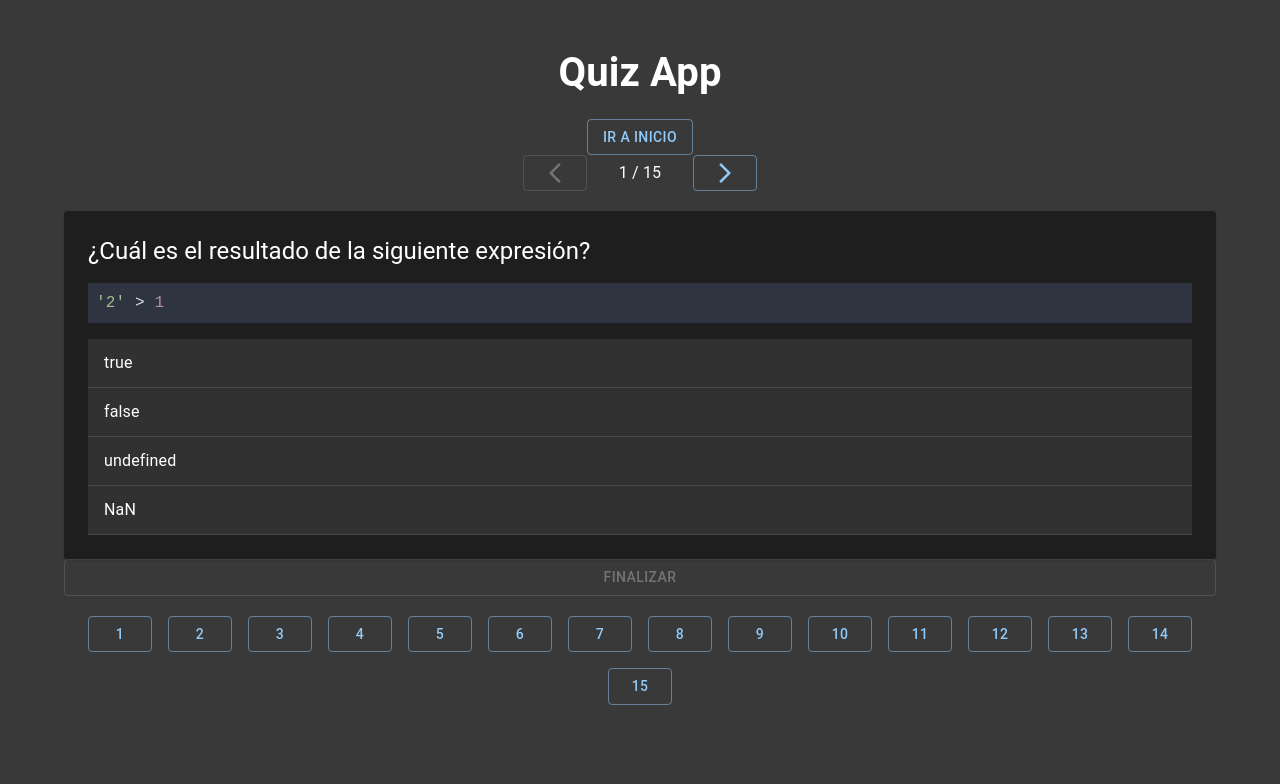
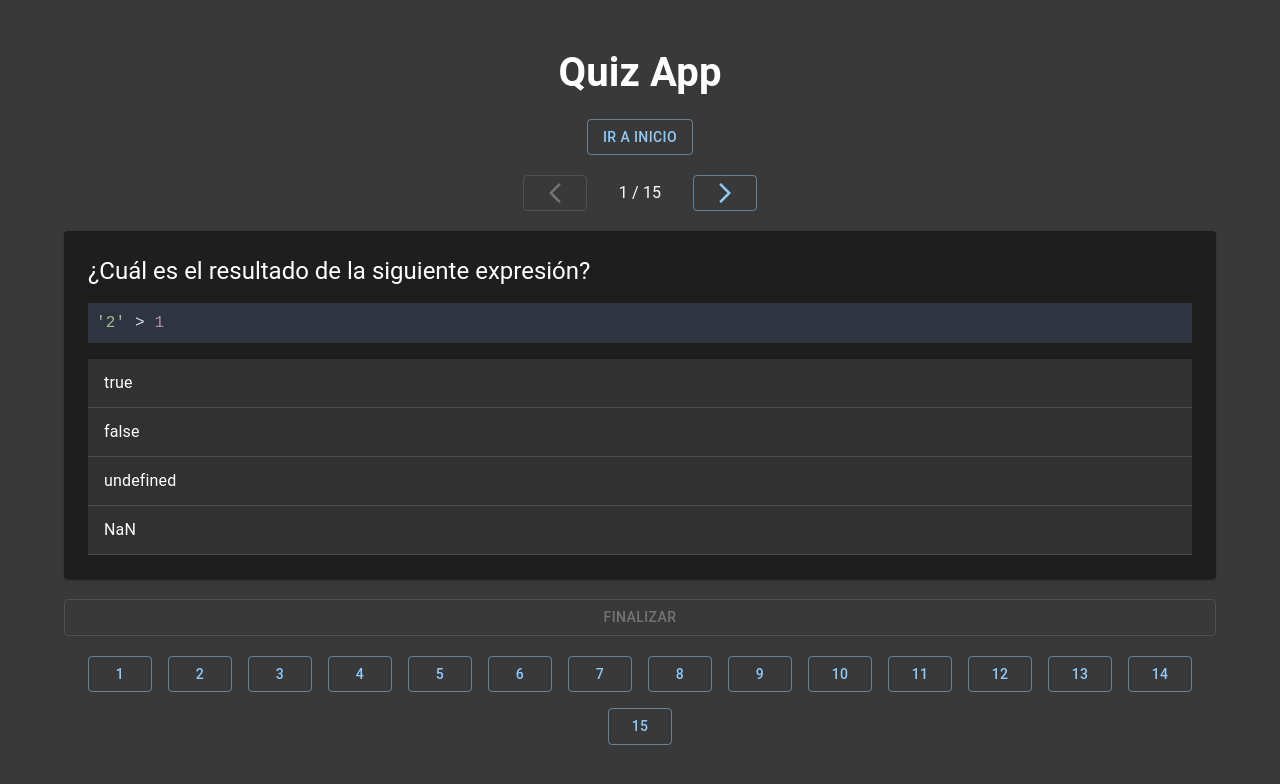
Before and after one commit to ElYonathanD/Trivia-Moment, a React (Vite) app: page / in a window 1280 px wide. Both pictures are taken after a click on the button "JAVASCRIPT". Shown: the top 784 px of the page. Built offline with nearby package versions, Linux system fonts and the light colour scheme.

Commit message:
fix button style

```diff
--- a/src/styles/game.css
+++ b/src/styles/game.css
@@ -1,10 +1,10 @@
 .home-button {
   display: block;
-  margin-bottom: 20px;
+  margin-bottom: 20px !important;
   margin-inline: auto;
 }
 .finish-button {
-  margin-top: 20px;
+  margin-top: 20px !important;
 }
 
 .questions-number-button {
```
